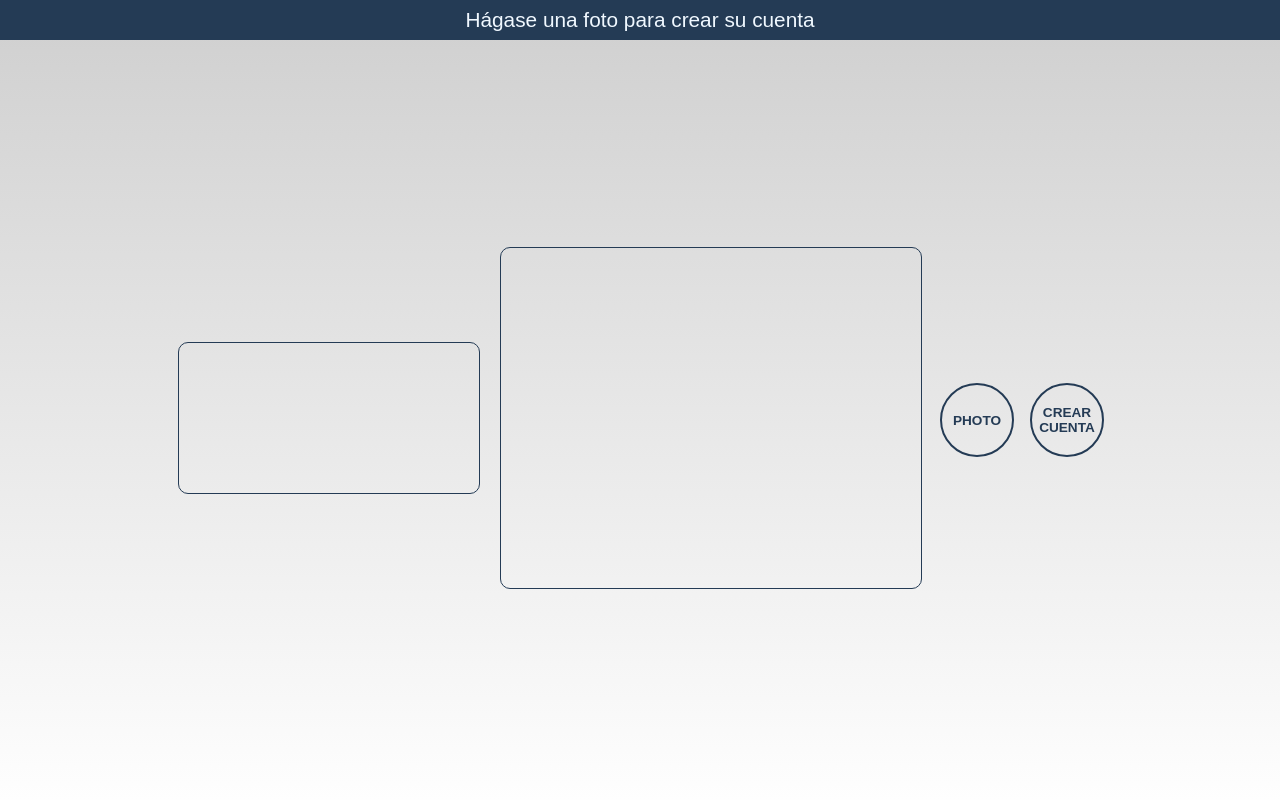
After one commit to DonJuanFederico/Konguitos_Casino, a Flask app: page /Camara/ in a window 1280 px wide. The commit adds this page. Run offline with Flask 3, Linux system fonts and the light colour scheme.

Commit message:
Registro Usuario 2.0 (Camara, Términos y Condiciones)

```diff
--- a/flaskProject/main.py
+++ b/flaskProject/main.py
@@ -1,41 +1,31 @@
-from flask import Flask, render_template, request, redirect, url_for
+from flask import Flask, render_template, request, jsonify, Response
 from BBDD.conexionBBDD import connect, close_connection
 
 app = Flask(__name__)
 
-# @app.route('/')
-# def init():
-#    return render_template('carga.html')
+
+@app.route('/', methods=['GET', 'POST'])
+def inicio():
+    if request.method == 'POST':
+        print("FOTO:")
+        foto =request.files['photo']
+        print("FOTO PASO 2")
+        print("Foto guardada")
+        return render_template('inicio.html')
+    else:
+        return render_template('inicio.html')
 
 
-# INICIO, obtiene los datos de la tarjeta del usuario
-@app.route('/', methods=['GET', 'POST'])
-def inicio():
-    if request.method == 'GET':  # GET
-        return render_template('inicio.html')
-    else:  # POST datosTarjeta
-        print("Tarjeta:")
-        numero4 = request.form['numero4']
-        numero8 = request.form['numero8']
-        numero12 = request.form['numero12']
-        numero16 = request.form['numero16']
-        dia = request.form['dia']
-        mes = request.form['mes']
-        cvv = request.form['cvv']
-        print("Nº Tarjeta:", numero4, numero8, numero12, numero16)
-        print("Caducidad:", dia, "/", mes)
-        print("CVV:", cvv)
-        return render_template('inicio.html')
-
-# REGISTRO USUARIO, introduce datos
 @app.route('/Registro/')
-def registro():
+def registroUsuario():
     return render_template('registro.html')
 
+@app.route('/Registro/terminosCondiciones.html')
+def terminos():
+    return render_template('terminosCondiciones.html')
 
-# RESIDTRO Tarjeta, introduce datos tarjeta y obtiene los datos del formulario del usuario
 @app.route('/Usuario/', methods=['POST'])
-def tarjeta():
+def tarjetaUsuario():
     if request.method == 'POST':
         print("USUARIO:")
         nombre = request.form['nombre']
@@ -54,14 +44,19 @@ def tarjeta():
         print("Contraseña:", contraseña)
         return render_template('tarjeta.html')
 
-#REGISTRO ADMINISTRADOR, introduce datos admin
-@app.route('/Registro Administrador/')
+
+
+@app.route('/Camara/')
+def camara():
+    return render_template('camara.html')
+
+@app.route('/RegistroAdministrador/')
 def registroAdmin():
     return render_template('registroAdmin.html')
 
-#Interfaz ADMIN, obtiene datos de nuevo registro admin o de inicio de sesion admin
+
 @app.route('/Administrador/', methods=['POST'])
-def admin():
+def interfazAdmin():
     if request.method == 'POST':
         print("ADMIN:")
         nombre = request.form['nombre']
@@ -102,12 +97,11 @@ def page_not_found(error):
 def consultar_datos():
     conn = connect()
     if conn:
+        print("Conectado a la base de datos: ", conn)
         try:
             cursor = conn.cursor()
-            # Ejemplo de consulta
             cursor.execute("SELECT * FROM administradores")
             resultados = cursor.fetchall()
-
             return render_template('resultados.html', resultados=resultados)
 
         finally:
@@ -118,4 +112,4 @@ def consultar_datos():
 
 
 if __name__ == '__main__':
-    app.run(debug=True)  # puedo modificar el puerto por defecto
+    app.run(debug=True)
--- /dev/null
+++ b/flaskProject/static/css/camara.css
@@ -0,0 +1,60 @@
+*{
+    margin: 0;
+    padding: 0;
+    box-sizing: border-box;
+    font-family: arial;
+}
+html{
+    background: linear-gradient(rgb(207, 207, 207), rgb(254, 254, 254));
+
+}
+
+section{
+    display: flex;
+    margin: 0 auto;
+    align-items: center;
+    justify-content: center;
+    width: 80%;
+    height: 95vh;
+    gap: 20px;
+}
+
+button{
+
+    border-radius: 50px;
+    width: 70px;
+    height: 70px;
+    border: none;
+    background-color: transparent;
+    color: rgb(36, 59, 85);
+    font-weight: bold;
+    font-size: 0.85rem;
+    cursor:pointer;
+    outline: solid 2px rgb(36, 59, 85);
+}
+button:hover{
+
+    background-color: rgb(36, 59, 85);
+    color: aliceblue;
+}
+
+header{
+    height: 5vh;
+    background-color: rgb(36, 59, 85);
+    display: flex;
+    justify-content: center;
+    align-items: center;
+    font-size: 1.3rem;
+        color: aliceblue;
+
+
+}
+
+video{
+    border: solid 1px rgb(36, 59, 85);
+    border-radius: 10px;
+}
+canvas{
+    border: solid 1px rgb(36, 59, 85);
+    border-radius: 10px;
+}
--- /dev/null
+++ b/flaskProject/static/js/camara.js
@@ -0,0 +1,57 @@
+
+
+//capturar video ó imagen
+const video = document.querySelector(".video");
+const canvas = document.querySelector(".canvas");
+
+//tomar foto
+const button = document.querySelector(".start-btn");
+
+//mostrar foto
+const photo = document.querySelector(".photo");
+
+//constrains
+/*
+Aquí enviamos las caracteristicas del video y
+audio que solicitamos
+*/
+
+const constraints = {
+  video: { width: 420, height: 340 },
+  audio: false,
+};
+
+
+//acceso a la webcam
+/*
+Aquí recibimos la respuesta del navegador, es una promesa
+ */
+const getVideo = async () => {
+  try {
+    const stream = await navigator.mediaDevices.getUserMedia(constraints);
+    handleSucces(stream);
+    console.log(stream);
+  } catch (error) {
+    console.log(error);
+  }
+};
+
+//3. -----------> si la promesa tiene exito
+const handleSucces = (stream) => {
+  video.srcObject = stream;
+  video.play();
+};
+
+//4.------------>Llamada a la función get
+getVideo();
+
+//4. ----------> Button y foto
+button.addEventListener("click", () => {
+  let context = canvas.getContext("2d");
+  context.drawImage(video, 0, 0, 420, 340);
+  let data = canvas.toDataURL();
+  photo.setAttribute("src", data);
+  canvas.innerHTML = '<img id="foto_perfil" class="thumbnail" src="' + foto + '"/>';
+  button('pre_boton').style.display = '';
+  $("#foto").val(foto);
+});
--- /dev/null
+++ b/flaskProject/templates/camara.html
@@ -0,0 +1,41 @@
+<!DOCTYPE html>
+<html lang="en">
+  <head>
+    <meta charset="UTF-8" />
+    <meta http-equiv="X-UA-Compatible" content="IE=edge" />
+    <meta name="viewport" content="width=device-width, initial-scale=1.0" />
+    <link rel="stylesheet" href="../static/css/camara.css" />
+    <script defer src="app.js"></script>
+    <title>Document</title>
+  </head>
+  <body>
+    <form action="/" method="GET">
+        <input type="hidden" name="foto" id="fotoInput">
+        <header>
+          Hágase una foto para crear su cuenta
+        </header>
+        <section class="cam-container">
+          <div class="video-wrap">
+            <video class="video"></video>
+          </div>
+          <div class="canvas-wrap">
+            <canvas class="canvas" width="420" height="340">
+              <img
+                src=""
+                class="photo"
+                alt="photo"
+                id="foto"
+              />
+            </canvas>
+          </div>
+          <div>
+            <button type="button" class="start-btn">PHOTO</button>
+          </div>
+            <div>
+            <button type="submit" class="2">CREAR <br> CUENTA</button>
+          </div>
+        </section>
+    </form>
+    <script src="../static/js/camara.js"></script>
+  </body>
+</html>
--- a/flaskProject/templates/inicio.html
+++ b/flaskProject/templates/inicio.html
@@ -23,7 +23,7 @@
         <form method="GET" action="/Registro/">
             <button type="submit" class = "registro">REGISTRO</button>
         </form>
-        <form method="GET" action="/Registro Administrador/">
+        <form method="GET" action="/RegistroAdministrador/">
             <button type="submit" class = "registro">ADMIN</button>
         </form>
     </div>
--- a/flaskProject/templates/tarjeta.html
+++ b/flaskProject/templates/tarjeta.html
@@ -7,10 +7,9 @@
     <link rel="stylesheet" href="../static/css/tarjeta.css">
 </head>
 <body>
-<form method="POST" action="/">
+    <form method="GET" action="/Camara/">
         <div class="login-box">
           <h2>Registro</h2>
-
             <div class="wrap">
                 <div class="face">
                     <div class="holo">
```
Also changed, not shown: flaskProject/static/css/registro.css (+15 -8 lines), flaskProject/templates/registro.html (+7 -1 lines), flaskProject/templates/terminosCondiciones.html (added, +12 -0 lines), flaskProject/static/img/img.png (deleted). Lines whose indentation alone changed are shown as unchanged.
